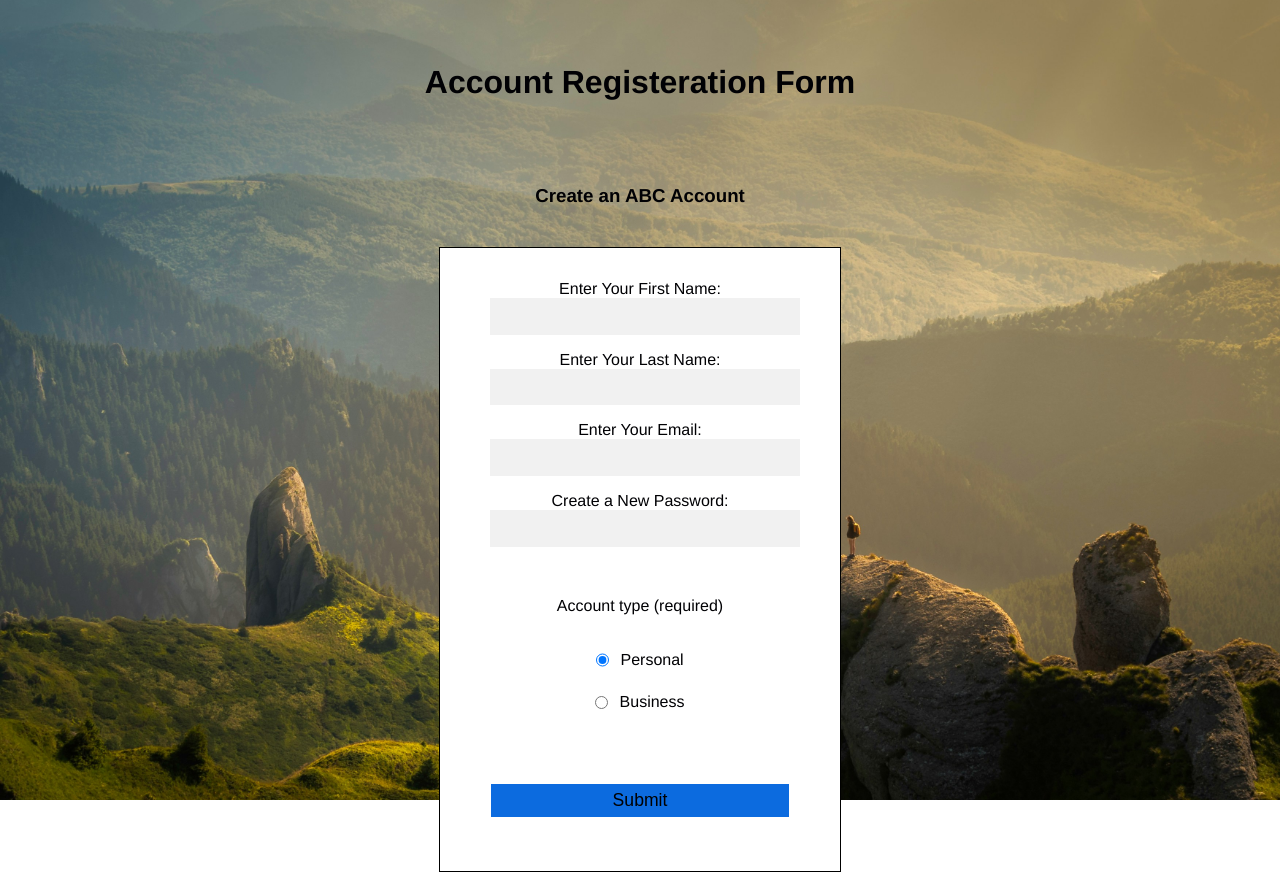
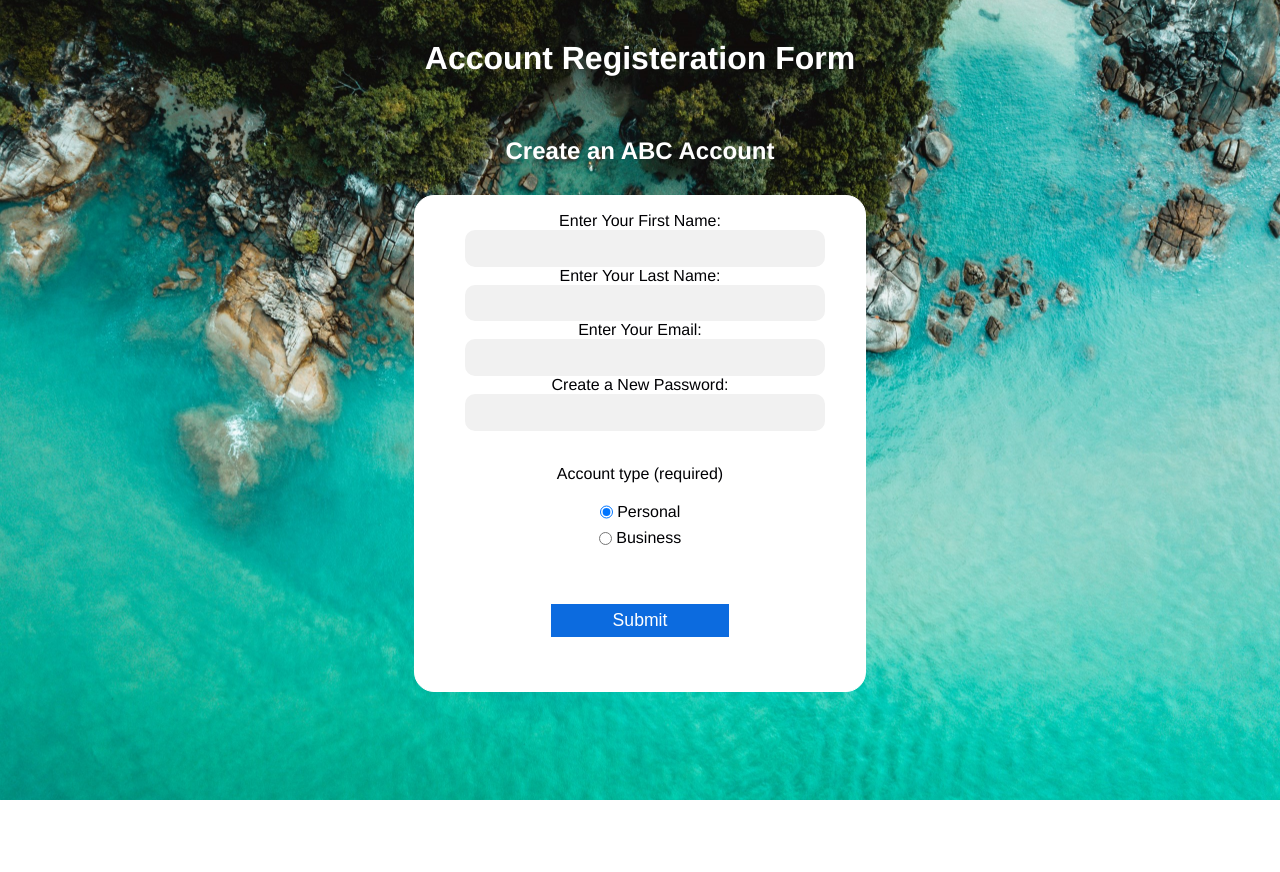
Before and after one commit to hafizasabaasad/web-form, a Vue app: page / in a window 1280 px wide. After the commit the page ends 800 px from the top, so only its background shows below. Built offline with nearby package versions, Linux system fonts and the light colour scheme.

Commit message:
new images added

```diff
--- a/src/components/Signupform.vue
+++ b/src/components/Signupform.vue
@@ -1,7 +1,9 @@
 <template>
+
   <div class="bg-img">
-    <h1>Account Registeration Form</h1>
-    <h3>Create an ABC Account</h3>
+  <h1>Account Registeration Form</h1>
+  <!-- </div> -->
+    <h2>Create an ABC Account</h2>
     <form @submit.prevent="Submit" class="container">
       <fieldset>
         <label for="first-name"
@@ -76,52 +78,48 @@ export default {
 <style>
 .bg-img {
   /* The image used */
-  background-image: url("../../public/background-image.jpeg");
-
-  /* Control the height of the image */
-  /* min-height: px; */
-
-  /* Center and scale the image nicely */
+  background-image: url("../../public/background-image-2.jpeg");
   background-position: center;
   background-repeat: no-repeat;
   background-size: cover;
   position: absolute;
   width: 100%;
-  height: 100%;
+  min-height: 100vh;
+
 }
 
 /* Add styles to the form container */
 .container {
   position: center;
-  /* margin-left: 100px;
-  margin-right: auto;
-  margin-bottom: auto;
-  margin-top: auto; */
-  /* margin: 30px; */
-  max-width: 400px;
-  max-height: 850px;
+  max-width: 450px;
+  min-height: 300px;
+  max-height: 600px;
   padding: 0px;
   background-color: white;
 }
 h1 {
   /* margin: 1em auto; */
-  margin: 60px;
-  padding: 4px;
+  margin: 20px;
+  padding: 20px;
+  color: white;
   text-align: center;
 }
-h3 {
-  margin: 20px;
+h2 {
+  margin: 10px;
   padding: 20px;
+  color: white;
 }
 
 form {
   border: 1px solid;
-  border-color: black;
+  border-radius: 20px;
+  border-color: white;
   /* width: 100vw;
   max-width: 700px;
   min-width: 300px; */
   margin: auto;
   padding-bottom: 1em;
+
 }
 
 fieldset {
@@ -134,7 +132,7 @@ fieldset {
 } */
 label {
   display: block;
-  margin: 1rem 0;
+  /* margin: 1rem 0; */
 }
 input,
 textarea {
@@ -148,17 +146,18 @@ textarea {
 
 .inline {
   width: unset;
-  margin: 0 0.5em 0 0;
+  margin: 0 0em 0 0;
   vertical-align: middle;
 }
 input[type="submit"] {
   display: block;
-  width: 60%;
-  min-width: 300px;
+  width: 40%;
+  min-width: 20px;
   margin: 2em auto 3em auto;
   height: 2em;
   font-size: 1.1rem;
   background-color: rgb(12, 107, 223);
+  color: white;
   border-color: white;
 }
 
@@ -166,6 +165,7 @@ input[type="submit"] {
 input[type="text"],
 input[type="password"],
 input[type="email"] {
+  border-radius:10px;
   width: 100%;
   padding: 5px;
   margin: auto;
@@ -175,7 +175,8 @@ input[type="email"] {
 
 input[type="text"]:focus,
 input[type="password"]:focus {
-  background-color: #ddd;
+  background-color: white;
   outline: none;
 }
+
 </style>
```
Also changed, not shown: public/background-image-2.jpeg (added).
